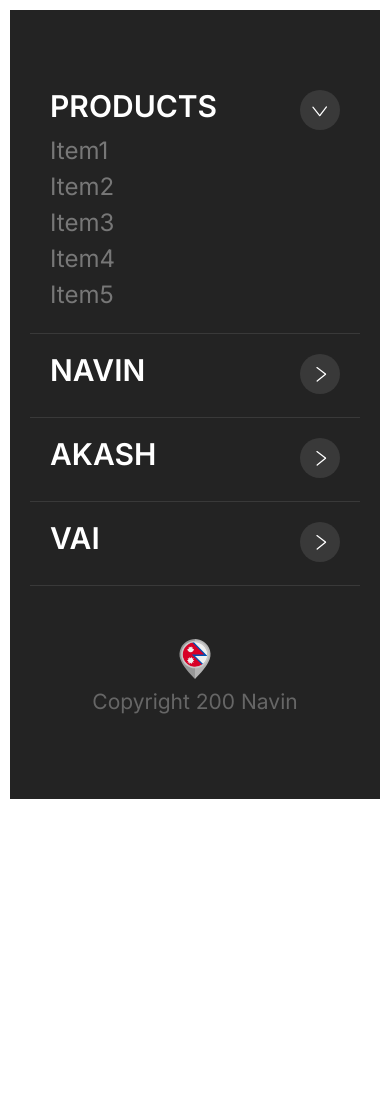
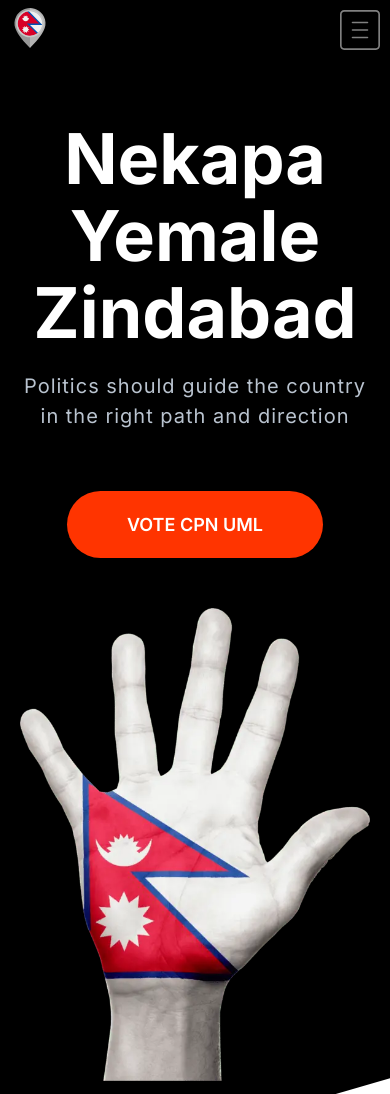
Before and after one commit to navin432/Npl, a plain HTML site: page index.html in a window 390 px wide. Shown: the top 1094 px of the page. Before the commit the page ends 844 px from the top, so only its background shows below. Drawn offline with Linux system fonts and the light colour scheme.

Commit message:
Putting It Altogether.

```diff
--- a/css/styles.css
+++ b/css/styles.css
@@ -26,7 +26,6 @@
 }
 
 body{
-    margin: 1rem;
     font-family: "Inter", Arial, Helvetica, sans-serif;
     font-size: 2.4rem;
     line-height: 1.5;
@@ -642,6 +641,12 @@
     margin: 0 auto;
 }
 
+@media screen and (max-width:350px) {
+    .block{
+        padding: var(--padding-vertical) 1rem;;
+    }
+}
+
 /* Navigation Bar */
 .nav{
     background: #000;
--- a/index.html
+++ b/index.html
@@ -14,93 +14,77 @@
     <link rel="stylesheet" href="css/styles.css" />
   </head>
   <body>
-    <footer class="block block--dark footer">
-      <div class="container grid footer__sections">
-        <section class="collapsible collapsible--expanded footer__section">
-          <header class="collapsible__header">
-            <h2 class="collapsible__heading footer__heading">Products</h2>
-            <object
-              class="icon icon--white collapsible__chevron"
-              type="image/svg+xml"
-              data="images/chevron.svg"
-            ></object>
-          </header>
-          <div class="collapsible__content">
-            <ul class="list">
-              <li><a href="">Item1</a></li>
-              <li><a href="">Item2</a></li>
-              <li><a href="">Item3</a></li>
-              <li><a href="">Item4</a></li>
-              <li><a href="">Item5</a></li>
-            </ul>
-          </div>
-        </section>
-        <section class="collapsible footer__section">
-          <header class="collapsible__header">
-            <h2 class="collapsible__heading footer__heading">Navin</h2>
-            <object
-              class="icon icon--white collapsible__chevron"
-              type="image/svg+xml"
-              data="images/chevron.svg"
-            ></object>
-          </header>
-          <div class="collapsible__content">
-            <ul class="list">
-              <li><a href="">Item1</a></li>
-              <li><a href="">Item2</a></li>
-              <li><a href="">Item3</a></li>
-              <li><a href="">Item4</a></li>
-              <li><a href="">Item5</a></li>
-              <li><a href="">Item6</a></li>
-            </ul>
-          </div>
-        </section>
-        <section class="collapsible footer__section">
-          <header class="collapsible__header">
-            <h2 class="collapsible__heading footer__heading">Akash</h2>
-            <object
-              class="icon icon--white collapsible__chevron"
-              type="image/svg+xml"
-              data="images/chevron.svg"
-            ></object>
-          </header>
-          <div class="collapsible__content">
-            <ul class="list">
-                <li><a href="">Item1</a></li>
-                <li><a href="">Item2</a></li>
-                <li><a href="">Item3</a></li>
-                <li><a href="">Item4</a></li>
-                <li><a href="">Item5</a></li>
-                <li><a href="">Item6</a></li>
-            </ul>
-          </div>
-        </section>
-        <section class="collapsible footer__section">
-          <header class="collapsible__header">
-            <h2 class="collapsible__heading footer__heading">Vai</h2>
-            <object
-              class="icon icon--white collapsible__chevron"
-              type="image/svg+xml"
-              data="images/chevron.svg"
-            ></object>
-          </header>
-          <div class="collapsible__content">
-            <ul class="list">
-                <li><a href="">Item1</a></li>
-                <li><a href="">Item2</a></li>
-                <li><a href="">Item3</a></li>
-                <li><a href="">Item4</a></li>
-                <li><a href="">Item5</a></li>
-                <li><a href="">Item6</a></li>
-            </ul>
-          </div>
-        </section>
-        <section class="footer__brand">
-            <img class="logo-img" src="images/logo.svg" alt="">
-            <p class="footer__copyright">Copyright 200 Navin</p>
-        </section>
+    <!-- Navigation Bar -->
+    <header>
+      <nav class="nav collapsible">
+        <a href="/">
+          <img class="logo-img" src="images/logo.svg" alt="" />
+        </a>
+        <svg class="icon icon--white nav__toggler">
+          <use xlink:href="images/sprite.svg#menu"></use>
+        </svg>
+        <ul class="list nav__list collapsible__content">
+          <li class="nav__item"><a href="#">Hosting</a></li>
+          <li class="nav__item"><a href="#">VPN</a></li>
+          <li class="nav__item"><a href="#">Domain</a></li>
+          <li class="nav__item"><a href="#">Pricing</a></li>
+        </ul>
+      </nav>
+    </header>
+
+    <!-- Hero Block -->
+    <section class="block block--dark block--skewed-left hero">
+      <div class="container grid grid--1x2">
+        <header class="block__header hero__content">
+          <h1 class="block__heading">Nekapa Yemale Zindabad</h1>
+          <p class="hero__tagline">
+            Politics should guide the country in the right path and direction
+          </p>
+          <a href="#" class="btn btn--accent btn--stretched"> Vote CPN UML </a>
+        </header>
+        <picture>
+          <source
+            type="image/webp"
+            srcset="images/hand.webp 1x, images/hand@2x.webp 2x"
+          />
+          <source
+            type="image/png"
+            srcset="images/hand.png 1x, images/hand@2x.png 2x"
+          />
+          <img class="hero__image" src="images/hand.png" alt="" />
+        </picture>
       </div>
-    </footer>
+    </section>
+
+    <!-- Domain Block -->
+    <section class="block container block-domain">
+      <header class="block__header">
+        <h2>Starting at $9 per month</h2>
+        <p>
+          Lorem ipsum dolor sit amet consectetur adipisicing elit. Ipsam,
+          recusandae.
+        </p>
+      </header>
+      <div class="input-group">
+        <input type="text" class="input" placeholder="Enter domain name here" />
+        <button class="btn btn--accent">
+          <svg class="icon icon--white">
+            <use xlink:href="images/sprite.svg#search"></use>
+          </svg>
+          Search
+        </button>
+      </div>
+      <ul class="list block-domain__prices">
+        <li>
+          <span class="badge badge--secondary">Gulmi $9</span>
+        </li>
+        <li>Sirseni $200</li>
+        <li>Tmg $40</li>
+        <li>Pokhara $30</li>
+        <li>Batauli $20</li>
+        <li>Nepal $(1/0)</li>
+      </ul>
+    </section>
     <script src="js/main.js"></script>
   </body>
 </html>
```
